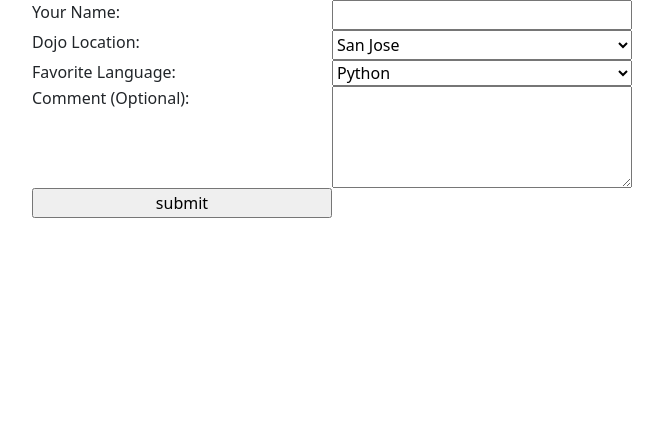
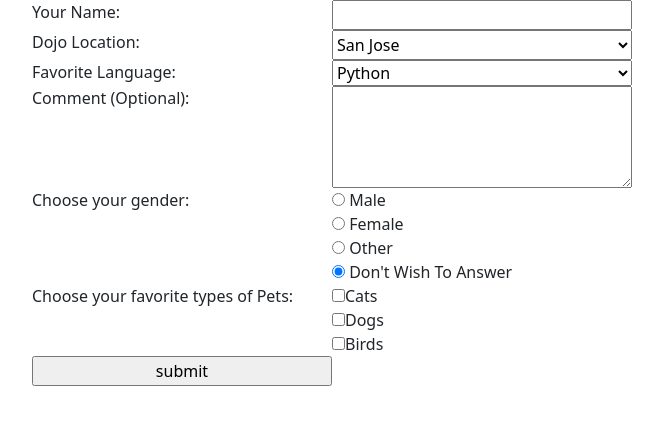
Before and after one commit to dipinder2/Dojo-Survey, a Flask app: page / in a window 1280 px wide. Shown: the top 425 px of the page, without its empty margins (308-971 px from the left). Run offline with Flask 2, Linux system fonts and the light colour scheme.

Commit message:
first commit

```diff
--- a/server.py
+++ b/server.py
@@ -9,12 +9,17 @@ def index():
 
 @app.route('/results', methods=['POST'])
 def results():
+    favpets = request.form.getlist('favorite_pet')
+    fav = ",".join(favpets)
     userDict = {
       'name':request.form['name'],
       'location': request.form['location'],
       'favLang':request.form['favLang'],
-      'comments':request.form['comments']
+      'gender':request.form['gender'],
+      'favorite_pet':fav,
+      'comments':request.form['comments'],
     }
+    print(userDict["favorite_pet"])
     print(userDict)
     return render_template('results.html',userDict=userDict)
 
--- a/templates/index.html
+++ b/templates/index.html
@@ -30,6 +30,23 @@
                 </select>
         <label for="comments">Comment (Optional):</label>
         <textarea id="comments" rows="4" cols="50" maxlength="100" name="comments"></textarea>
+        <label for="dontwishtoanswer">Choose your gender:</label>
+        <div>
+            <input type="radio" id="male" name="gender" value="Male">
+            <label for="male">Male</label><br>
+            <input type="radio" id="female" name="gender" value="Female">
+            <label for="female">Female</label><br>
+            <input type="radio" id="other" name="gender" value="Other">
+            <label for="other">Other</label><br>
+            <input type="radio" id="dontwishtoanswer" name="gender" value="Don't Wish To Answer" checked>
+            <label for="dontwishtoanswer">Don't Wish To Answer</label>
+        </div>
+        <label for="favDogs">Choose your favorite types of Pets:</label>
+        <div>
+            <input type="checkbox" id="favCats" name="favorite_pet" value="Cats">Cats<br>
+            <input type="checkbox" id="favDogs" name="favorite_pet" value="Dogs">Dogs<br>
+            <input type="checkbox" id="favBirds" name="favorite_pet" value="Birds">Birds<br>
+        </div>
         <input type="submit" value="submit" id="comments">
     </form>
 </body>
```
Also changed, not shown: templates/results.html (+8 -0 lines).
